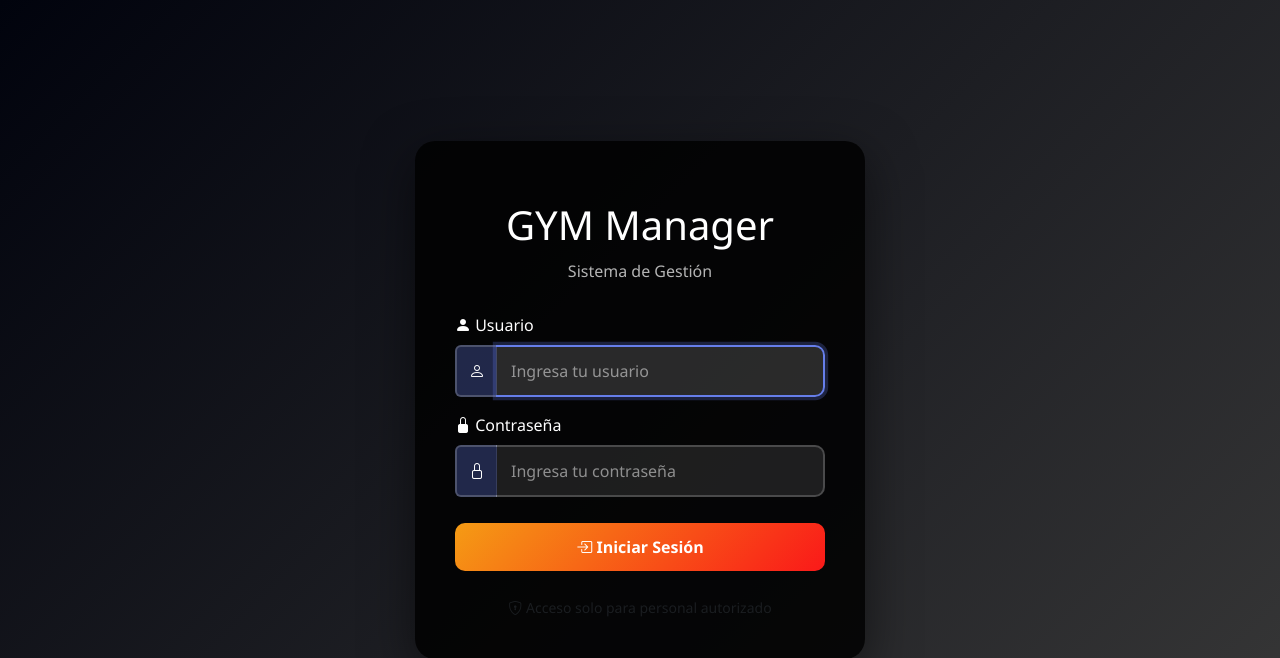
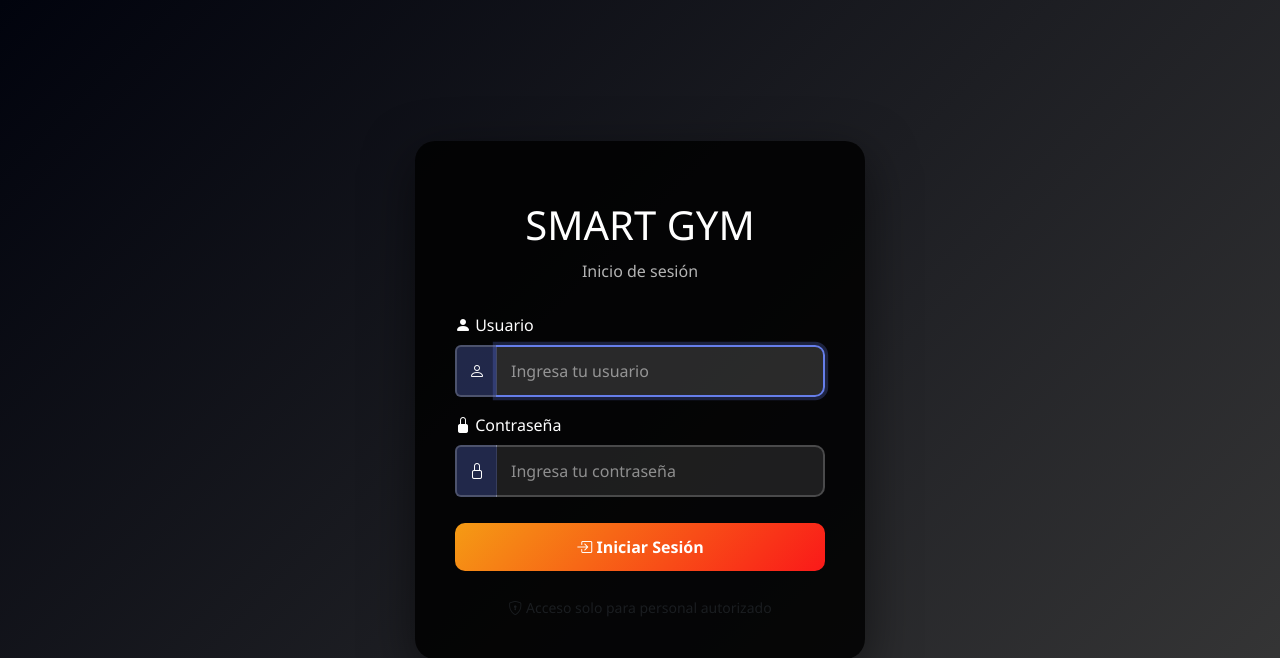
Before and after one commit to AlondraOO/ProyectoBases, a Flask app: page /login in a window 1280 px wide. Shown: the top 658 px of the page. Run offline with Flask 3, Linux system fonts and the light colour scheme.

Commit message:
cambios mnores

```diff
--- a/templates/base.html
+++ b/templates/base.html
@@ -172,7 +172,7 @@
     <nav class="navbar navbar-expand-lg navbar-dark">
         <div class="container-fluid">
             <a class="navbar-brand" href="/">
-                💪 GYM Manager
+                 SMART GYM
             </a>
             <button class="navbar-toggler" type="button" data-bs-toggle="collapse" data-bs-target="#navbarNav">
                 <span class="navbar-toggler-icon"></span>
--- a/templates/login.html
+++ b/templates/login.html
@@ -99,8 +99,8 @@
     <div class="login-container">
         <div class="login-header">
             <div class="logo-icon"></div>
-            <h1>GYM Manager</h1>
-            <p>Sistema de Gestión</p>
+            <h1>SMART GYM</h1>
+            <p>Inicio de sesión</p>
         </div>
 
         {% with messages = get_flashed_messages(with_categories=true) %}
```
